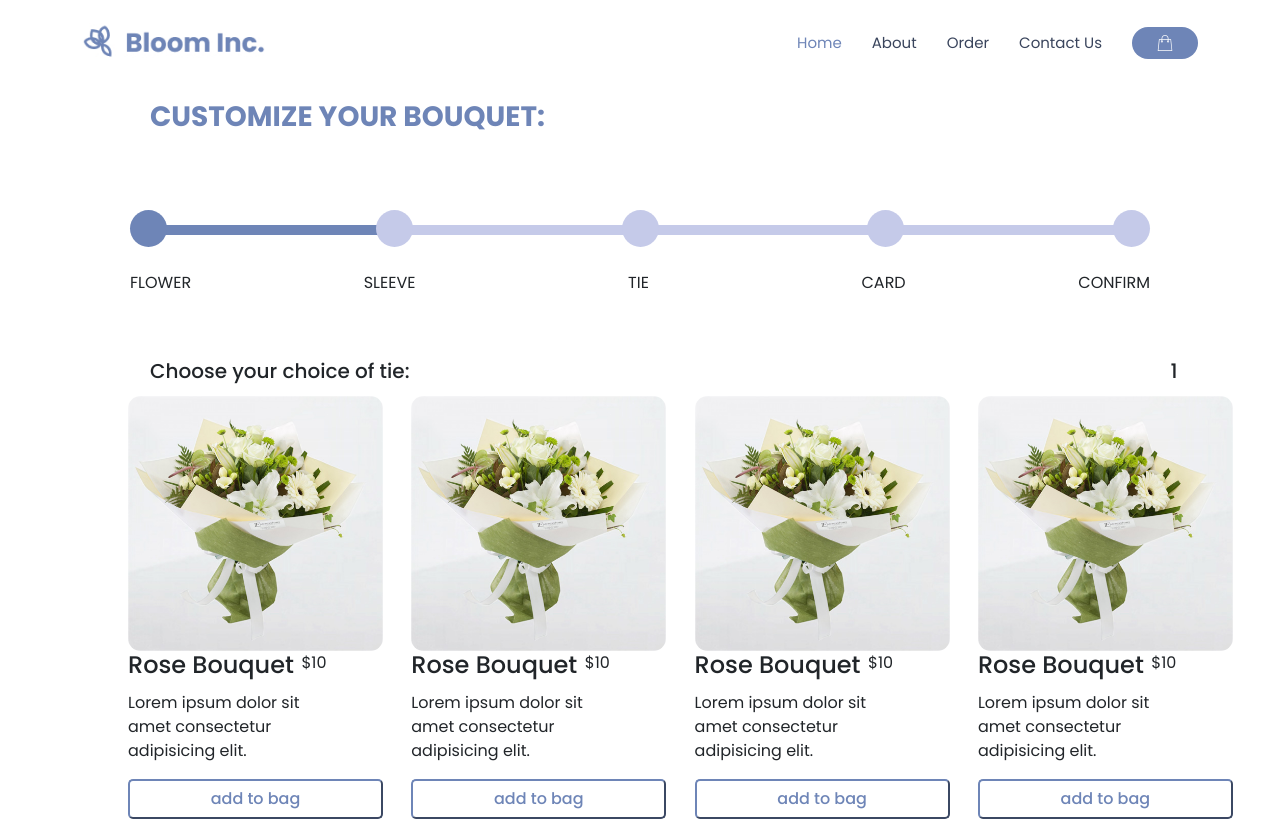
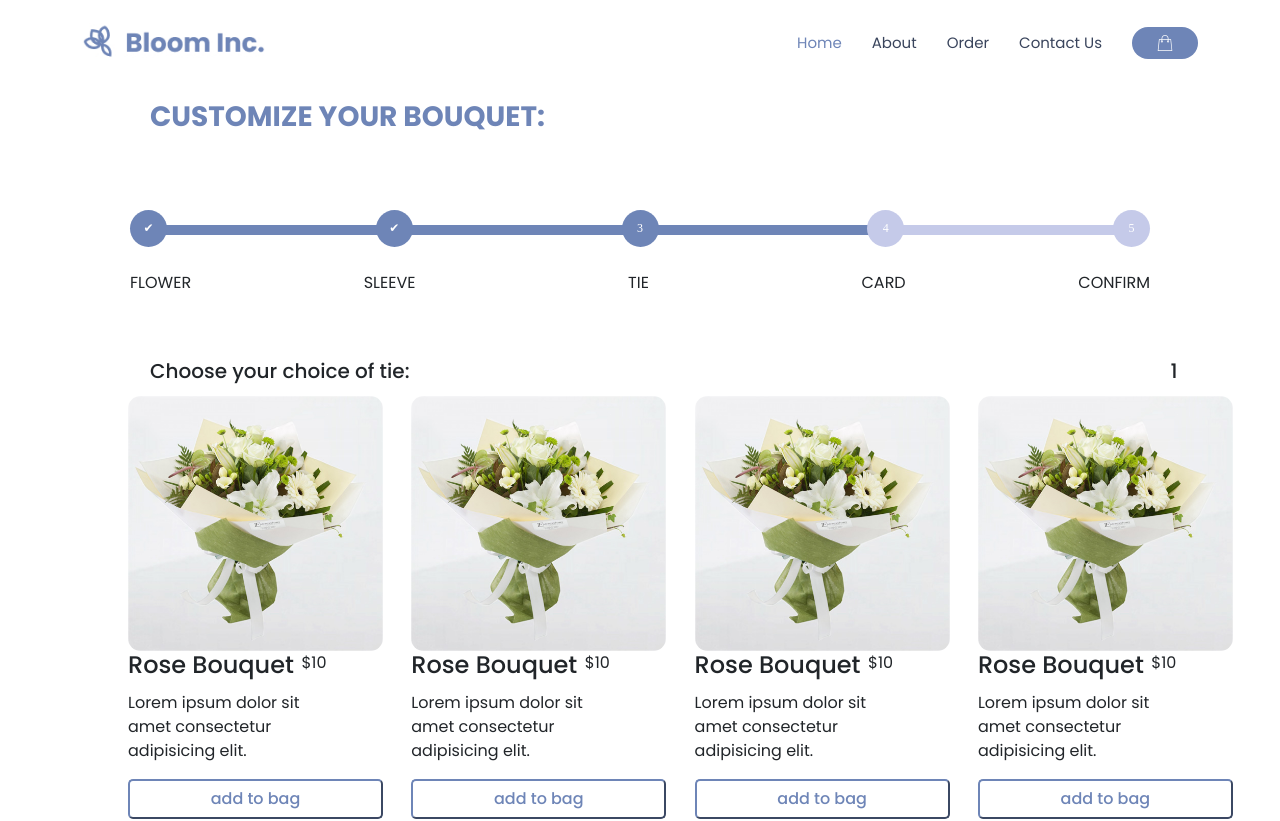
Before and after one commit to raeganfaith/MEAN-FlowerBouquet-Ecommerce, an Angular app: page /custom-tie in a window 1280 px wide. Shown: the top 821 px of the page. Built offline with nearby package versions, Linux system fonts and the light colour scheme.

Commit message:
status bar in customized order fixed per page

```diff
--- a/src/app/custom-card/custom-card.component.css
+++ b/src/app/custom-card/custom-card.component.css
@@ -29,7 +29,7 @@
 }
 
 #progressbar-2 #step1:before {
-  content: '\f058';
+  content: '\2714';
   font-family: "Font Awesome 5 Free";
   color: #fff;
   width: 37px;
@@ -38,14 +38,14 @@
 }
 
 #progressbar-2 #step2:before {
-  content: '\f111';
+  content: '\2714';
   font-family: "Font Awesome 5 Free";
   color: #fff;
   width: 37px;
 }
 
 #progressbar-2 #step3:before {
-  content: '\f111';
+  content: '\2714';
   font-family: "Font Awesome 5 Free";
   color: #fff;
   width: 37px;
@@ -54,7 +54,7 @@
 }
 
 #progressbar-2 #step4:before {
-  content: '\f111';
+  content: '\0034';
   font-family: "Font Awesome 5 Free";
   color: #fff;
   width: 37px;
@@ -63,7 +63,7 @@
 }
 
 #progressbar-2 #step5:before {
-  content: '\f111';
+  content: '\0035';
   font-family: "Font Awesome 5 Free";
   color: #fff;
   width: 37px;
@@ -104,13 +104,13 @@
 #progressbar-2 li:nth-child(3):after {
   left: 1%;
   width: 100%;
-  background: #c5cae9 !important;
+  background: #c5cae9;
 }
 
 #progressbar-2 li:nth-child(4):after {
   left: 1%;
   width: 100%;
-  background: #c5cae9 !important;
+  background: #c5cae9;
 }
 
 #progressbar-2 li:nth-child(5) {
@@ -119,8 +119,9 @@
 }
 
 #progressbar-2 li:nth-child(5):after {
-  left: 0;
-  width: 0;
+  left: 1%;
+  width: 100%;
+  background: #c5cae9 !important;
 }
 
 #progressbar-2 li.active:before,
--- a/src/app/custom-card/custom-card.component.html
+++ b/src/app/custom-card/custom-card.component.html
@@ -8,10 +8,10 @@
           <div class="card-body p-5">
             <ul id="progressbar-2" class="d-flex justify-content-between mx-0 mt-0 mb-4 px-0 pt-0 pb-0">
               <li class="step0 active text-center" id="step1"></li>
-              <li class="step0 text-center" id="step2"></li>
-              <li class="step0 text-center" id="step3"></li>
-              <li class="step0 text-center" id="step4"></li>
-              <li class="step0 text-muted text-end" id="step5"></li>
+              <li class="step0 active text-center" id="step2"></li>
+              <li class="step0 active text-center" id="step3"></li>
+              <li class="step0 active text-center" id="step4"></li>
+              <li class="step0 text-center text-end" id="step5"></li>
             </ul>
             <div class="d-flex justify-content-between mt-0 pt-0">
               <div class="">
--- a/src/app/custom-confirm/custom-confirm.component.css
+++ b/src/app/custom-confirm/custom-confirm.component.css
@@ -24,7 +24,7 @@
   position: relative;
 }
 #progressbar-2 #step1:before {
-  content: '\f058';
+  content: '\2714';
   font-family: "Font Awesome 5 Free";
   color: #fff;
   width: 37px;
@@ -32,13 +32,13 @@
   padding-left: 0px;
 }
 #progressbar-2 #step2:before {
-  content: '\f111';
+  content: '\2714';
   font-family: "Font Awesome 5 Free";
   color: #fff;
   width: 37px;
 }
 #progressbar-2 #step3:before {
-  content: '\f111';
+  content: '\2714';
   font-family: "Font Awesome 5 Free";
   color: #fff;
   width: 37px;
@@ -46,7 +46,7 @@
   text-align: center;
 }
 #progressbar-2 #step4:before {
-  content: '\f111';
+  content: '\2714';
   font-family: "Font Awesome 5 Free";
   color: #fff;
   width: 37px;
@@ -54,7 +54,7 @@
   text-align: center;
 }
 #progressbar-2 #step5:before {
-  content: '\f111';
+  content: '\0035';
   font-family: "Font Awesome 5 Free";
   color: #fff;
   width: 37px;
@@ -90,12 +90,12 @@
 #progressbar-2 li:nth-child(3):after {
   left: 1%;
   width: 100%;
-  background: #c5cae9 !important;
+  background: #c5cae9;
 }
 #progressbar-2 li:nth-child(4):after {
   left: 1%;
   width: 100%;
-  background: #c5cae9 !important;
+  background: #c5cae9;
 }
 #progressbar-2 li:nth-child(5) {
   left: 0;
--- a/src/app/custom-confirm/custom-confirm.component.html
+++ b/src/app/custom-confirm/custom-confirm.component.html
@@ -9,10 +9,10 @@
             <div class="card-body p-5">
                 <ul id="progressbar-2" class="d-flex justify-content-between mx-0 mt-0 mb-4 px-0 pt-0 pb-0">
                   <li class="step0 active text-center" id="step1"></li>
-                  <li class="step0 text-center" id="step2"></li>
-                  <li class="step0 text-center" id="step3"></li>
-                  <li class="step0 text-center" id="step4"></li>
-                  <li class="step0 text-muted text-end" id="step5"></li>
+                  <li class="step0 active text-center" id="step2"></li>
+                  <li class="step0 active text-center" id="step3"></li>
+                  <li class="step0 active text-center" id="step4"></li>
+                  <li class="step0 active text-muted text-end" id="step5"></li>
                 </ul>
                 <div class="d-flex justify-content-between mt-0 pt-0">
                   <div class="">
--- a/src/app/custom-flower/custom-flower.component.css
+++ b/src/app/custom-flower/custom-flower.component.css
@@ -24,7 +24,7 @@
   position: relative;
 }
 #progressbar-2 #step1:before {
-  content: '\f058';
+  content: '\0031';
   font-family: "Font Awesome 5 Free";
   color: #fff;
   width: 37px;
@@ -32,13 +32,13 @@
   padding-left: 0px;
 }
 #progressbar-2 #step2:before {
-  content: '\f111';
+  content: '\0032';
   font-family: "Font Awesome 5 Free";
   color: #fff;
   width: 37px;
 }
 #progressbar-2 #step3:before {
-  content: '\f111';
+  content: '\0033';
   font-family: "Font Awesome 5 Free";
   color: #fff;
   width: 37px;
@@ -46,7 +46,7 @@
   text-align: center;
 }
 #progressbar-2 #step4:before {
-  content: '\f111';
+  content: '\0034';
   font-family: "Font Awesome 5 Free";
   color: #fff;
   width: 37px;
@@ -54,7 +54,7 @@
   text-align: center;
 }
 #progressbar-2 #step5:before {
-  content: '\f111';
+  content: '\0035';
   font-family: "Font Awesome 5 Free";
   color: #fff;
   width: 37px;
@@ -90,12 +90,12 @@
 #progressbar-2 li:nth-child(3):after {
   left: 1%;
   width: 100%;
-  background: #c5cae9 !important;
+  background: #c5cae9;
 }
 #progressbar-2 li:nth-child(4):after {
   left: 1%;
   width: 100%;
-  background: #c5cae9 !important;
+  background: #c5cae9;
 }
 #progressbar-2 li:nth-child(5) {
   left: 0;
--- a/src/app/custom-flower/custom-flower.component.html
+++ b/src/app/custom-flower/custom-flower.component.html
@@ -12,7 +12,7 @@
                 <li class="step0 text-center" id="step2"></li>
                 <li class="step0 text-center" id="step3"></li>
                 <li class="step0 text-center" id="step4"></li>
-                <li class="step0 text-muted text-end" id="step5"></li>
+                <li class="step0 text-center" id="step5"></li>
               </ul>
               <div class="d-flex justify-content-between mt-0 pt-0">
                 <div class="">
--- a/src/app/custom-sleeve/custom-sleeve.component.css
+++ b/src/app/custom-sleeve/custom-sleeve.component.css
@@ -24,7 +24,7 @@
   position: relative;
 }
 #progressbar-2 #step1:before {
-  content: '\f058';
+  content: '\2714';
   font-family: "Font Awesome 5 Free";
   color: #fff;
   width: 37px;
@@ -32,13 +32,13 @@
   padding-left: 0px;
 }
 #progressbar-2 #step2:before {
-  content: '\f111';
+  content: '\0032';
   font-family: "Font Awesome 5 Free";
   color: #fff;
   width: 37px;
 }
 #progressbar-2 #step3:before {
-  content: '\f111';
+  content: '\0033';
   font-family: "Font Awesome 5 Free";
   color: #fff;
   width: 37px;
@@ -46,7 +46,7 @@
   text-align: center;
 }
 #progressbar-2 #step4:before {
-  content: '\f111';
+  content: '\0034';
   font-family: "Font Awesome 5 Free";
   color: #fff;
   width: 37px;
@@ -54,7 +54,7 @@
   text-align: center;
 }
 #progressbar-2 #step5:before {
-  content: '\f111';
+  content: '\0035';
   font-family: "Font Awesome 5 Free";
   color: #fff;
   width: 37px;
@@ -90,12 +90,12 @@
 #progressbar-2 li:nth-child(3):after {
   left: 1%;
   width: 100%;
-  background: #c5cae9 !important;
+  background: #c5cae9;
 }
 #progressbar-2 li:nth-child(4):after {
   left: 1%;
   width: 100%;
-  background: #c5cae9 !important;
+  background: #c5cae9;
 }
 #progressbar-2 li:nth-child(5) {
   left: 0;
--- a/src/app/custom-sleeve/custom-sleeve.component.html
+++ b/src/app/custom-sleeve/custom-sleeve.component.html
@@ -9,10 +9,10 @@
             <div class="card-body p-5">
               <ul id="progressbar-2" class="d-flex justify-content-between mx-0 mt-0 mb-4 px-0 pt-0 pb-0">
                 <li class="step0 active text-center" id="step1"></li>
-                <li class="step0 text-center" id="step2"></li>
+                <li class="step0 active text-center" id="step2"></li>
                 <li class="step0 text-center" id="step3"></li>
                 <li class="step0 text-center" id="step4"></li>
-                <li class="step0 text-muted text-end" id="step5"></li>
+                <li class="step0 text-center" id="step5"></li>
               </ul>
               <div class="d-flex justify-content-between mt-0 pt-0">
                 <div class="">
--- a/src/app/custom-tie/custom-tie.component.css
+++ b/src/app/custom-tie/custom-tie.component.css
@@ -24,7 +24,7 @@
   position: relative;
 }
 #progressbar-2 #step1:before {
-  content: '\f058';
+  content: '\2714';
   font-family: "Font Awesome 5 Free";
   color: #fff;
   width: 37px;
@@ -32,13 +32,13 @@
   padding-left: 0px;
 }
 #progressbar-2 #step2:before {
-  content: '\f111';
+  content: '\2714';
   font-family: "Font Awesome 5 Free";
   color: #fff;
   width: 37px;
 }
 #progressbar-2 #step3:before {
-  content: '\f111';
+  content: '\0033';
   font-family: "Font Awesome 5 Free";
   color: #fff;
   width: 37px;
@@ -46,7 +46,7 @@
   text-align: center;
 }
 #progressbar-2 #step4:before {
-  content: '\f111';
+  content: '\0034';
   font-family: "Font Awesome 5 Free";
   color: #fff;
   width: 37px;
@@ -54,7 +54,7 @@
   text-align: center;
 }
 #progressbar-2 #step5:before {
-  content: '\f111';
+  content: '\0035';
   font-family: "Font Awesome 5 Free";
   color: #fff;
   width: 37px;
@@ -90,12 +90,12 @@
 #progressbar-2 li:nth-child(3):after {
   left: 1%;
   width: 100%;
-  background: #c5cae9 !important;
+  background: #c5cae9;
 }
 #progressbar-2 li:nth-child(4):after {
   left: 1%;
   width: 100%;
-  background: #c5cae9 !important;
+  background: #c5cae9;
 }
 #progressbar-2 li:nth-child(5) {
   left: 0;
--- a/src/app/custom-tie/custom-tie.component.html
+++ b/src/app/custom-tie/custom-tie.component.html
@@ -9,10 +9,10 @@
           <div class="card-body p-5">
             <ul id="progressbar-2" class="d-flex justify-content-between mx-0 mt-0 mb-4 px-0 pt-0 pb-0">
               <li class="step0 active text-center" id="step1"></li>
-              <li class="step0 text-center" id="step2"></li>
-              <li class="step0 text-center" id="step3"></li>
+              <li class="step0 active text-center" id="step2"></li>
+              <li class="step0 active text-center" id="step3"></li>
               <li class="step0 text-center" id="step4"></li>
-              <li class="step0 text-muted text-end" id="step5"></li>
+              <li class="step0 text-center" id="step5"></li>
             </ul>
             <div class="d-flex justify-content-between mt-0 pt-0">
               <div class="">
```
